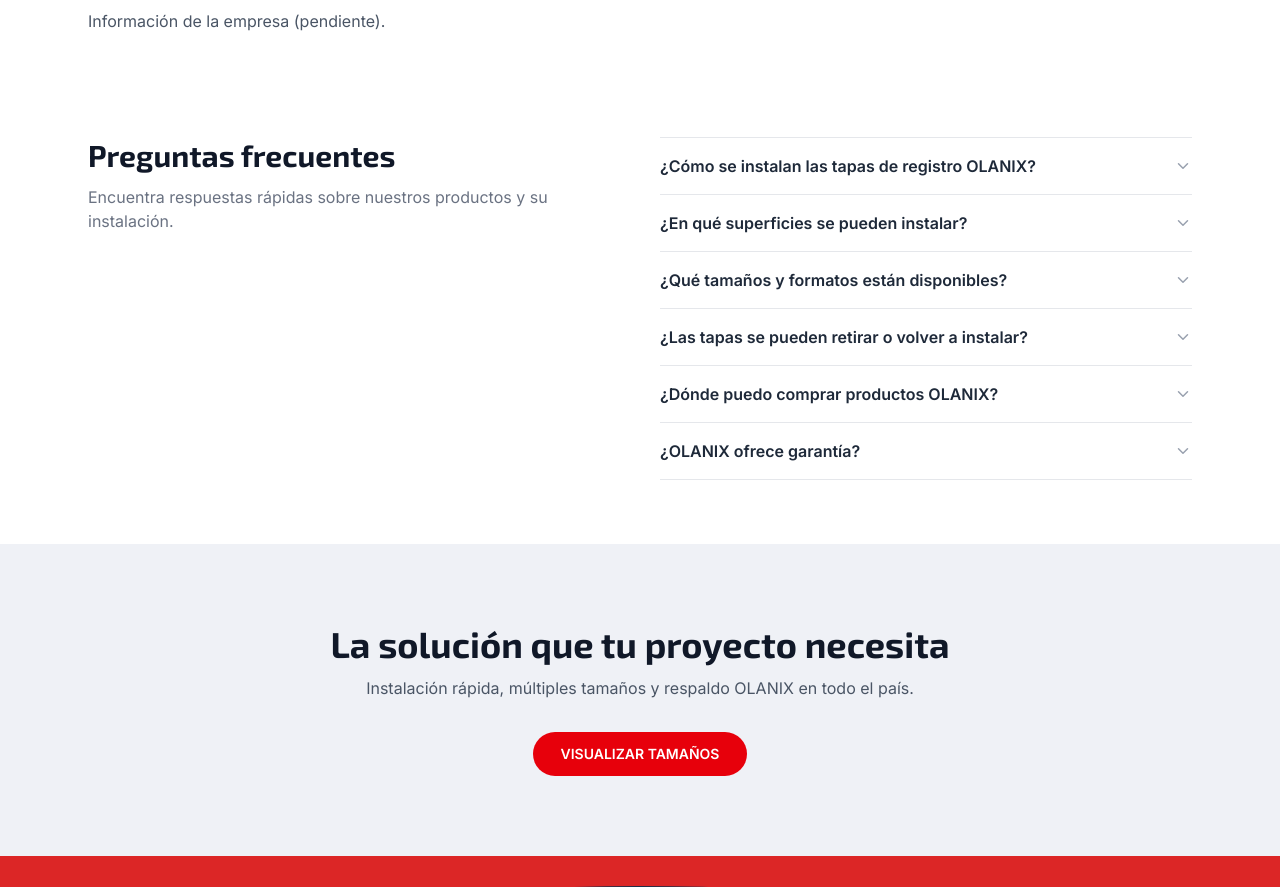
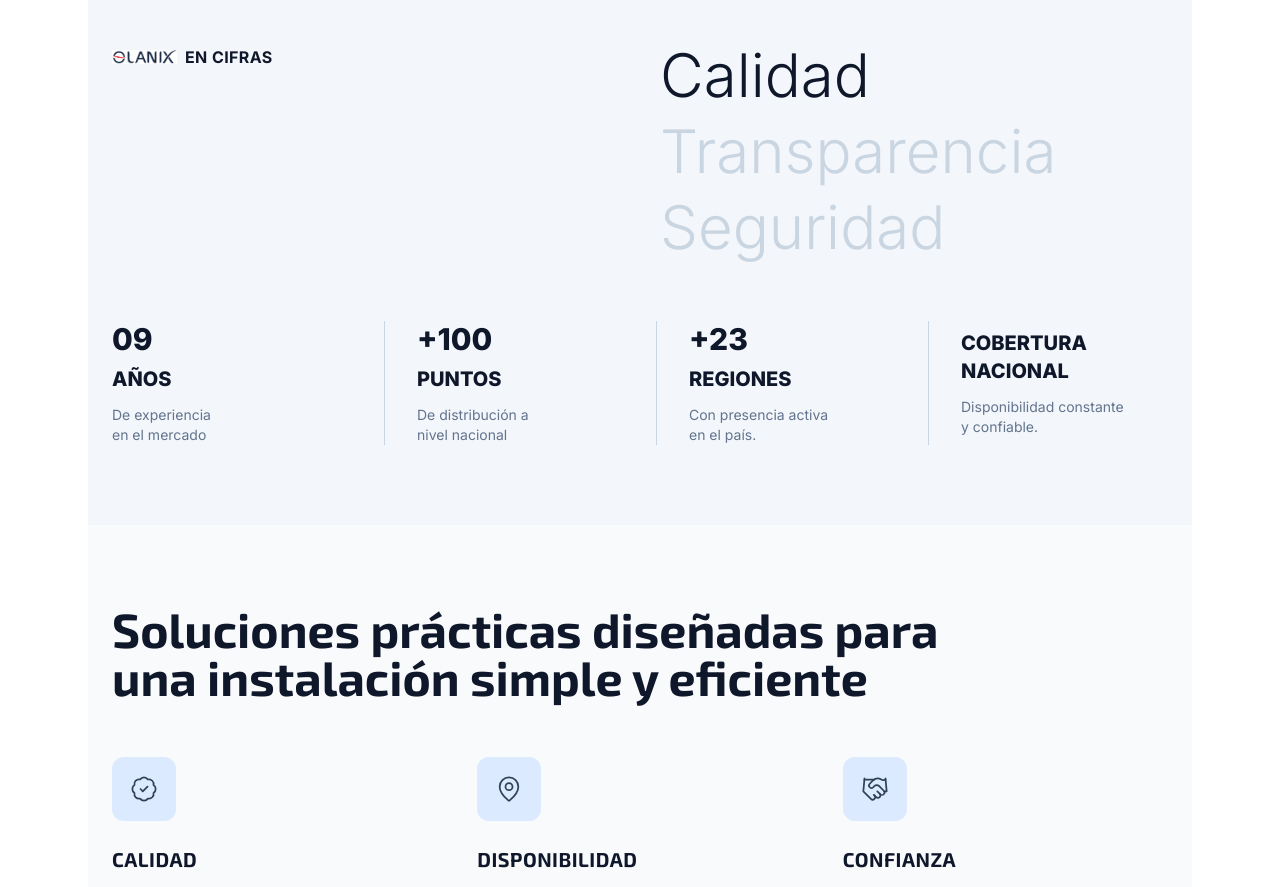
Before and after one commit to Dagnos1998/olanix-webpage, a Next.js app: page /nosotros in a window 1280 px wide. Shown: the part 200-1087 px from the top of the page. Built offline with nearby package versions, Linux system fonts and the light colour scheme.

Commit message:
v4.1 cambios efectuados, home,nosotros

```diff
--- a/src/app/nosotros/page.js
+++ b/src/app/nosotros/page.js
@@ -1,8 +1,116 @@
+import Image from "next/image";
+import { BadgeCheck, MapPin, HandshakeIcon } from "lucide-react";
 export default function NosotrosPage() {
   return (
     <main className="mx-auto max-w-6xl px-6 py-10">
-      <h1 className="text-3xl font-bold">Nosotros</h1>
-      <p className="mt-2 text-gray-600">Información de la empresa (pendiente).</p>
+      <section className="w-full bg-[#F3F6FA]">
+              <div className="mx-auto max-w-6xl px-6 py-20">
+                {/* 2 (parte superior): izquierda título, derecha palabras grandes */}
+                <div className="grid gap-10 md:grid-cols-2 md:items-start">
+                  <div className="flex items-center gap-2">
+                    <Image
+                      src="/resources/logo.png"
+                      alt="Olanix"
+                      width={65}
+                      height={65}
+                      className="object-contain"
+                    />
+                    <p className="font-bold tracking-wide text-slate-900">
+                      EN CIFRAS
+                    </p>
+                  </div>
+
+                  <div className="leading-none">
+                    <p className="text-3xl md:text-6xl font-light text-slate-900">
+                      Calidad
+                    </p>
+                    <p className="mt-4 text-3xl md:text-6xl font-light text-slate-300">
+                      Transparencia
+                    </p>
+                    <p className="mt-4 text-3xl md:text-6xl font-light text-slate-300">
+                      Seguridad
+                    </p>
+                  </div>
+                </div>
+
+                {/* 2.1 (parte inferior): stats horizontales con divisores */}
+                <div className="mt-16 grid gap-8 md:grid-cols-4">
+                  {[
+                    { top: "09", title: "AÑOS", desc: "De experiencia\nen el mercado" },
+                    { top: "+100", title: "PUNTOS", desc: "De distribución a\nnivel nacional" },
+                    { top: "+23", title: "REGIONES", desc: "Con presencia activa\nen el país." },
+                    {
+                      top: "",
+                      title: "COBERTURA\nNACIONAL",
+                      desc: "Disponibilidad constante\ny confiable.",
+                    },
+                  ].map((x, i) => (
+                    <div
+                      key={i}
+                      className={`min-h-[110px] ${
+                        i !== 0 ? "md:border-l md:border-slate-300 md:pl-8" : ""
+                      }`}
+                    >
+                      {x.top ? (
+                        <div className="text-3xl font-extrabold text-slate-900">
+                          {x.top}
+                        </div>
+                      ) : null}
+
+                      <div className="mt-2 whitespace-pre-line text-xl font-extrabold text-slate-900">
+                        {x.title}
+                      </div>
+
+                      <p className="mt-3 whitespace-pre-line text-sm text-slate-500">
+                        {x.desc}
+                      </p>
+                    </div>
+                  ))}
+                </div>
+              </div>
+            </section>
+
+
+            <section className="w-full bg-slate-50">
+        <div className="mx-auto max-w-6xl px-6 py-20">
+          <h2 className="text-4xl md:text-5xl font-extrabold text-slate-900">
+            Soluciones prácticas diseñadas para <br />
+            una instalación simple y eficiente
+          </h2>
+
+          <div className="mt-14 grid gap-10 md:grid-cols-3">
+            {[
+              {
+                icon: <BadgeCheck size={28} strokeWidth={1.5} className="text-slate-700" />,
+                title: "CALIDAD",
+                desc: "Diseñamos y distribuimos soluciones funcionales y duraderas, cuidando cada detalle para garantizar un producto confiable desde la instalación hasta el uso diario.",
+              },
+              {
+                icon: <MapPin size={28} strokeWidth={1.5} className="text-slate-700" />,
+                title: "DISPONIBILIDAD",
+                desc: "Contamos con más de 100 puntos de distribución y presencia en más de 23 regiones del país, asegurando acceso rápido y constante a nuestros productos.",
+              },
+              {
+                icon: <HandshakeIcon size={28} strokeWidth={1.5} className="text-slate-700" />,
+                title: "CONFIANZA",
+                desc: "Nueve años en el mercado respaldan nuestro compromiso con clientes, distribuidores y profesionales a nivel nacional.",
+              },
+            ].map((x) => (
+              <div key={x.title}>
+                <div className="h-16 w-16 rounded-xl bg-blue-100 flex items-center justify-center">
+                  {x.icon}
+                </div>
+                <h3 className="mt-6 text-xl font-extrabold tracking-wide text-slate-900">
+                  {x.title}
+                </h3>
+                <p className="mt-3 text-sm leading-6 text-slate-600">
+                  {x.desc}
+                </p>
+              </div>
+            ))}
+          </div>
+        </div>
+      </section>
     </main>
   );
 }
--- a/src/app/page.js
+++ b/src/app/page.js
@@ -2,32 +2,67 @@
 import ProductsCarousel from "../components/ProductCarousel";
 import { products } from "../mocks/products";
 import { BadgeCheck, MapPin, HandshakeIcon } from "lucide-react";
+import Image from "next/image";
 
 export default function HomePage() {
   return (
 
     <main>
       {/* 1) HERO (alineado a la derecha) */}
-      <section className="w-full text-white relative overflow-hidden" style={{ background: "linear-gradient(135deg, #1D2E48, #2E486F)" }}>
-      {/* Línea curva decorativa */}
-<svg className="pointer-events-none absolute inset-0 w-full h-full" viewBox="0 0 1440 400" preserveAspectRatio="none" xmlns="http://www.w3.org/2000/svg">
+      <section
+        className="w-full text-white relative overflow-hidden"
+        style={{ background: "linear-gradient(135deg, #1D2E48, #12294b)" }}
+      >
+        {/* Línea curva decorativa
+        <svg
+          className="pointer-events-none absolute inset-0 w-full h-full"
+          viewBox="0 0 1440 400"
+          preserveAspectRatio="none"
+          xmlns="http://www.w3.org/2000/svg"
+        >
           <defs>
             <linearGradient id="lineGradient" x1="0%" y1="0%" x2="100%" y2="0%">
               <stop offset="0%" stopColor="#1d2e48" />
               <stop offset="100%" stopColor="#7aa3d4" />
             </linearGradient>
           </defs>
-  <path d="M-100, 250 Q500, -90 1500, 90" stroke="url(#lineGradient)" strokeWidth="1" fill="none" />
-</svg>
+          <path
+            d="M-100, 250 Q500, -90 1500, 90"
+            stroke="url(#lineGradient)"
+            strokeWidth="1"
+            fill="none"
+          />
+        </svg>*/}
+
+        <div
+          className="pointer-events-none absolute inset-x-0 bottom-0 h-1/3"
+          style={{
+            background: "linear-gradient(to bottom, rgba(0,0,0,0.35), rgba(0,0,0,0))",
+          }}
+        />
+
         <div className="relative z-10 mx-auto max-w-6xl px-6 py-24">
-          <div className="flex justify-start md:justify-end">
+          {/* GRID 2 COLUMNAS */}
+          <div className="grid items-center gap-10 md:grid-cols-[1.2fr_1fr]">
+
+            {/* IZQUIERDA - IMAGEN */}
+            <div className="flex justify-center md:justify-start">
+              <img
+                src="/resources/producto-home.png"
+                alt="Producto"
+                className="w-[500px] md:w-[500px] object-contain"
+              />
+            </div>
+
+            {/* DERECHA - TEXTO */}
             <div className="max-w-xl text-left">
-              <h1 className="text-3xl md:text-5xl font-bold leading-tight font-[var(--font-exo)] break-words">
+              <h1 className="text-3xl md:text-5xl font-bold leading-tight font-[var(--font-exo)]">
                 Acceso limpio, rápido <br /> y sin perforaciones.
               </h1>
 
-              <p className="mt-5 text-slate-200 break-words">
-                Diseñadas para una instalación rápida gracias <br />a su sistema adhesivo, sin perforaciones.
+              <p className="mt-5 text-slate-200">
+                Diseñadas para una instalación rápida gracias <br />
+                a su sistema adhesivo, sin perforaciones.
               </p>
 
               <div className="mt-10">
@@ -39,6 +74,7 @@
                 </Link>
               </div>
             </div>
+
           </div>
         </div>
       </section>
@@ -48,9 +84,16 @@
         <div className="mx-auto max-w-6xl px-6 py-20">
           {/* 2 (parte superior): izquierda título, derecha palabras grandes */}
           <div className="grid gap-10 md:grid-cols-2 md:items-start">
-            <div>
+            <div className="flex items-center gap-2">
+              <Image
+                src="/resources/logo.png"
+                alt="Olanix"
+                width={65}
+                height={65}
+                className="object-contain"
+              />
               <p className="font-bold tracking-wide text-slate-900">
-                OLANIX EN CIFRAS
+                EN CIFRAS
               </p>
             </div>
 
```
Also changed, not shown: src/mocks/products.js (+18 -18 lines), 1 other file (tests, documents, lock files or other folders). Lines whose indentation alone changed are shown as unchanged.
